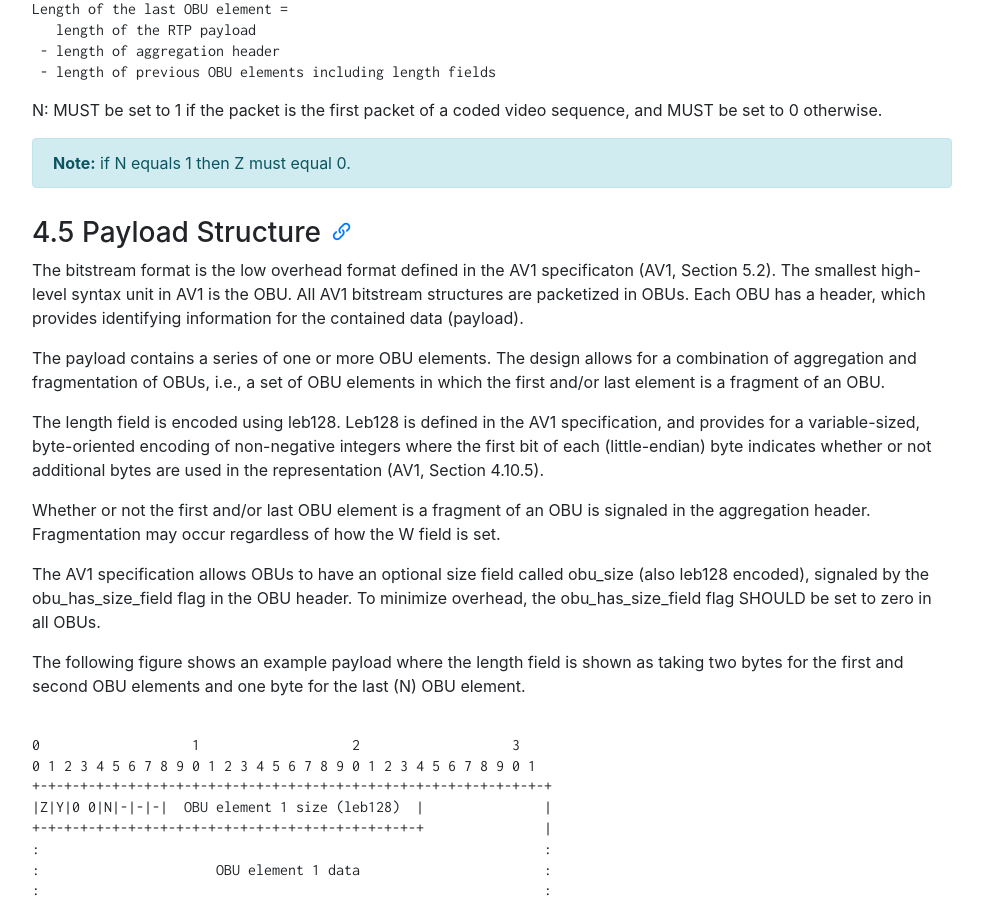
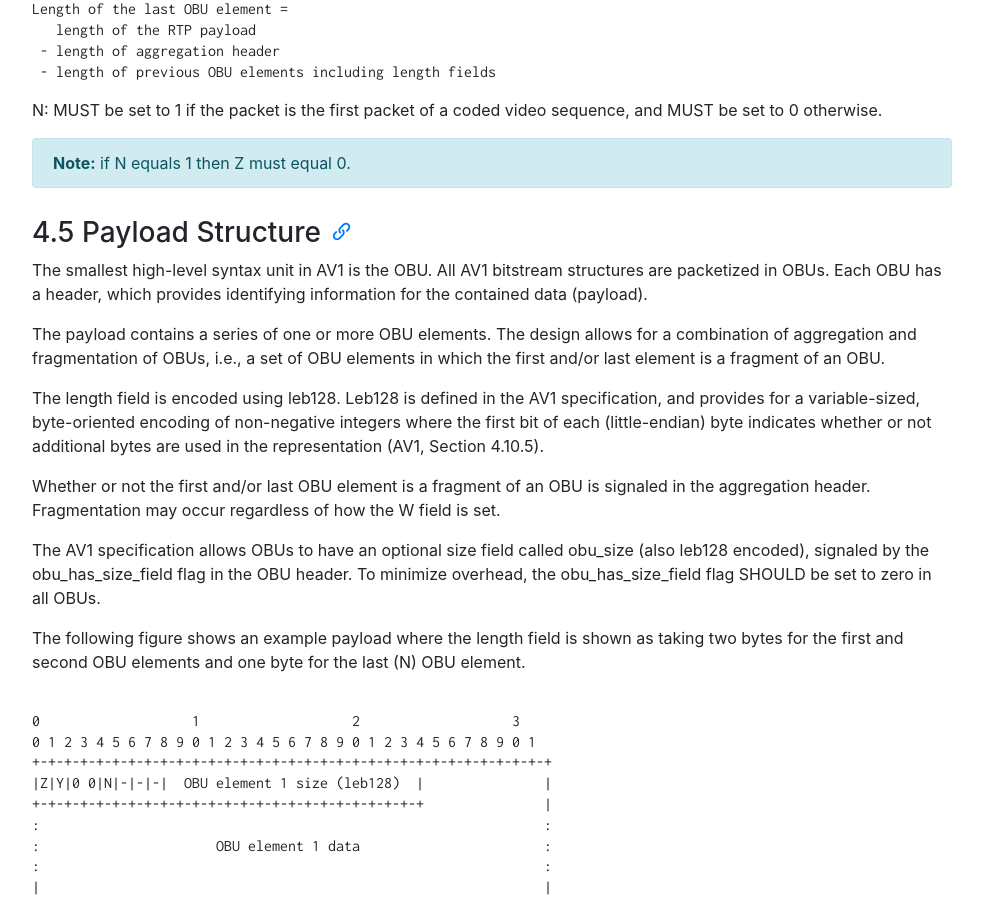
Before and after one commit to AOMediaCodec/av1-rtp-spec, a Jekyll site: the page built from index.md, in a window 1280 px wide and 900 px high, scrolled down 5721 px. Shown: the whole window, without its empty margins (53-1036 px from the left). Built offline with Jekyll 4.4.1, drawn with Linux system fonts in a browser that asks for light colours; nearby versions of some CDN libraries.

Commit message:
Update av1-rtp-spec.md

```diff
--- a/av1-rtp-spec.md
+++ b/av1-rtp-spec.md
@@ -171,7 +171,7 @@ N: MUST be set to 1 if the packet is the first packet of a coded video sequence,
 
 ### 4.5 Payload Structure
 
-The bitstream format is the low overhead format defined in the AV1 specificaton (AV1, Section 5.2). The smallest high-level syntax unit in AV1 is the OBU. All AV1 bitstream structures are packetized in OBUs. Each OBU has a header, which provides identifying information for the contained data (payload).
+The smallest high-level syntax unit in AV1 is the OBU. All AV1 bitstream structures are packetized in OBUs. Each OBU has a header, which provides identifying information for the contained data (payload).
 
 The payload contains a series of one or more OBU elements. The design allows for a combination of aggregation and fragmentation of OBUs, i.e., a set of OBU elements in which the first and/or last element is a fragment of an OBU.
 
```
